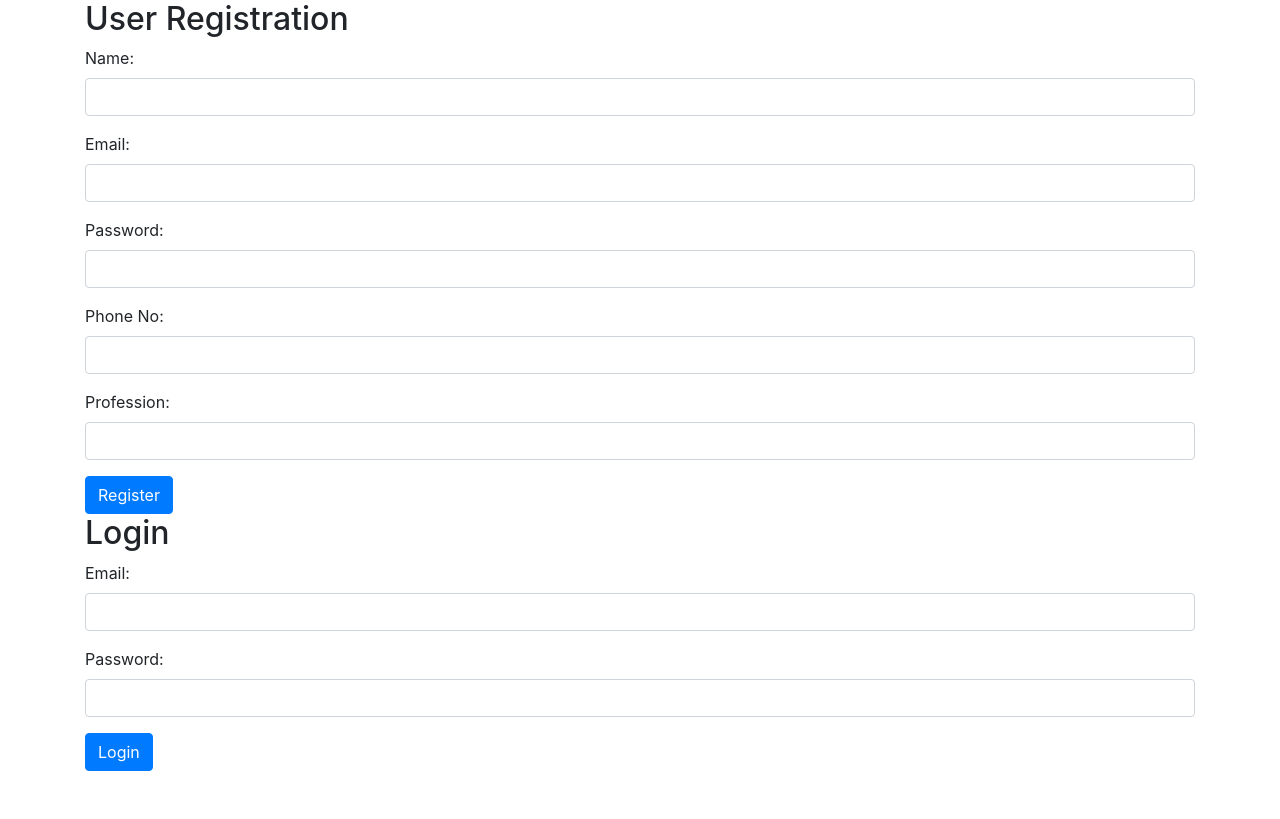
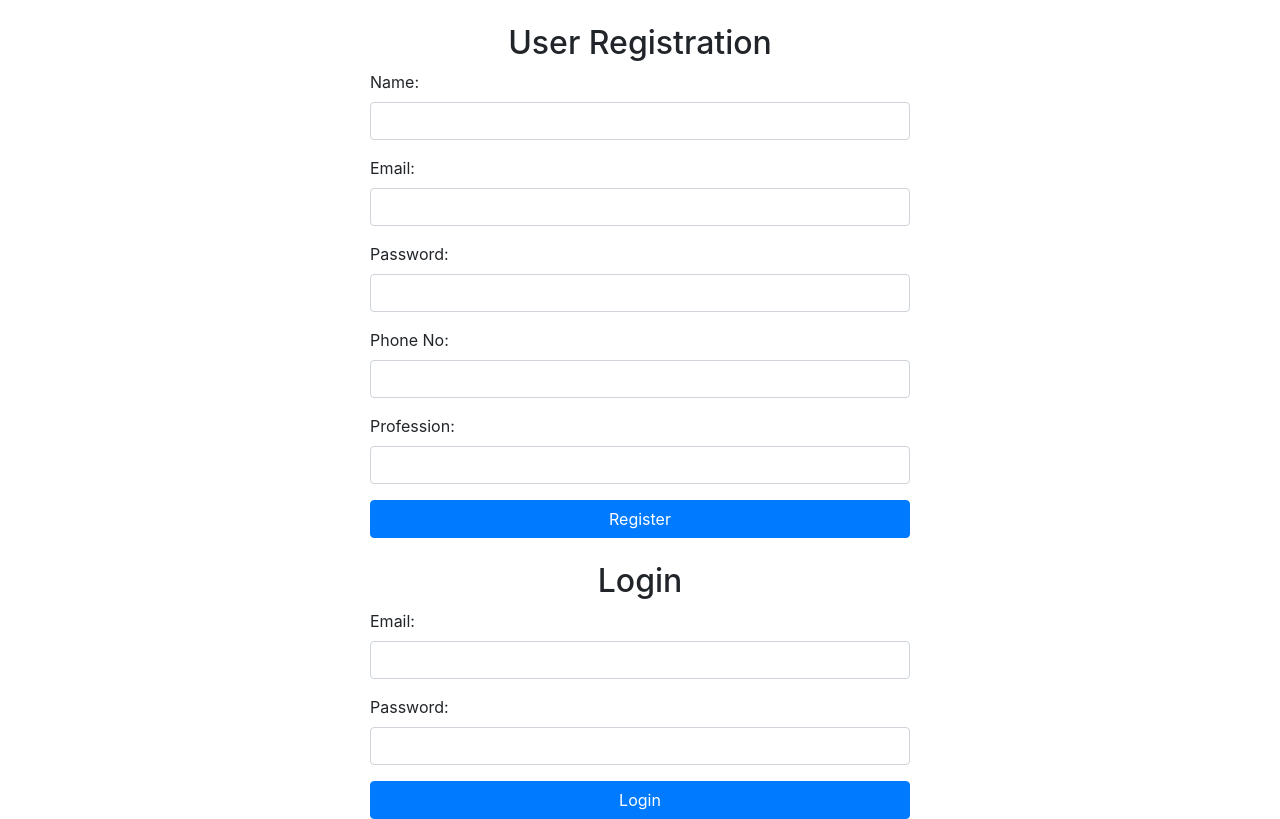
Before and after one commit to anzilabdulhakkim/Clippet_technologies_backend_assignment, a website: page frontend/index.html in a window 1280 px wide. Drawn offline with nearby package versions, Linux system fonts and the light colour scheme.

Commit message:
modified file

```diff
--- a/frontend/index.html
+++ b/frontend/index.html
@@ -3,12 +3,14 @@
 <head>
   <meta charset="UTF-8">
   <meta name="viewport" content="width=device-width, initial-scale=1.0">
-  <title>User Registration</title>
+  <title>User Registration & Login</title>
   <link rel="stylesheet" href="https://maxcdn.bootstrapcdn.com/bootstrap/4.0.0/css/bootstrap.min.css">
 </head>
 <body>
   <div class="container">
-    <h2>User Registration</h2>
+    <div class="row justify-content-center">
+      <div class="col-md-6">
+        <h2 class="text-center mt-4">User Registration</h2>
         <form id="registerForm">
           <div class="form-group">
             <label for="name">Name:</label>
@@ -30,10 +32,10 @@
             <label for="profession">Profession:</label>
             <input type="text" class="form-control" id="profession" required>
           </div>
-      <button type="submit" class="btn btn-primary">Register</button>
+          <button type="submit" class="btn btn-primary w-100">Register</button>
         </form>
 
-    <h2>Login</h2>
+        <h2 class="text-center mt-4">Login</h2>
         <form id="loginForm">
           <div class="form-group">
             <label for="loginEmail">Email:</label>
@@ -43,8 +45,10 @@
             <label for="loginPassword">Password:</label>
             <input type="password" class="form-control" id="loginPassword" required>
           </div>
-      <button type="submit" class="btn btn-primary">Login</button>
+          <button type="submit" class="btn btn-primary w-100">Login</button>
         </form>
+      </div>
+    </div>
   </div>
 
   <script>
```
Lines whose indentation alone changed are shown as unchanged.
